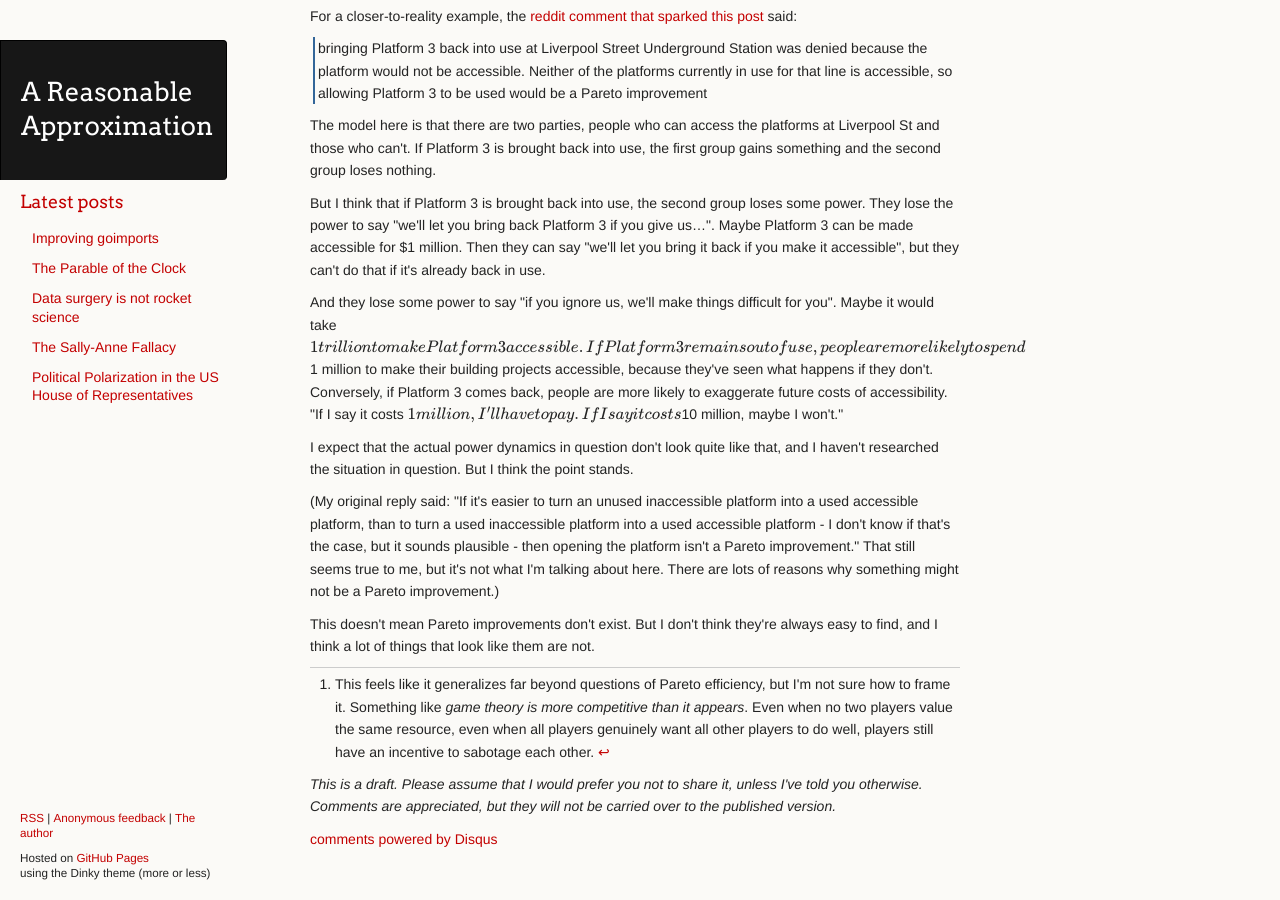
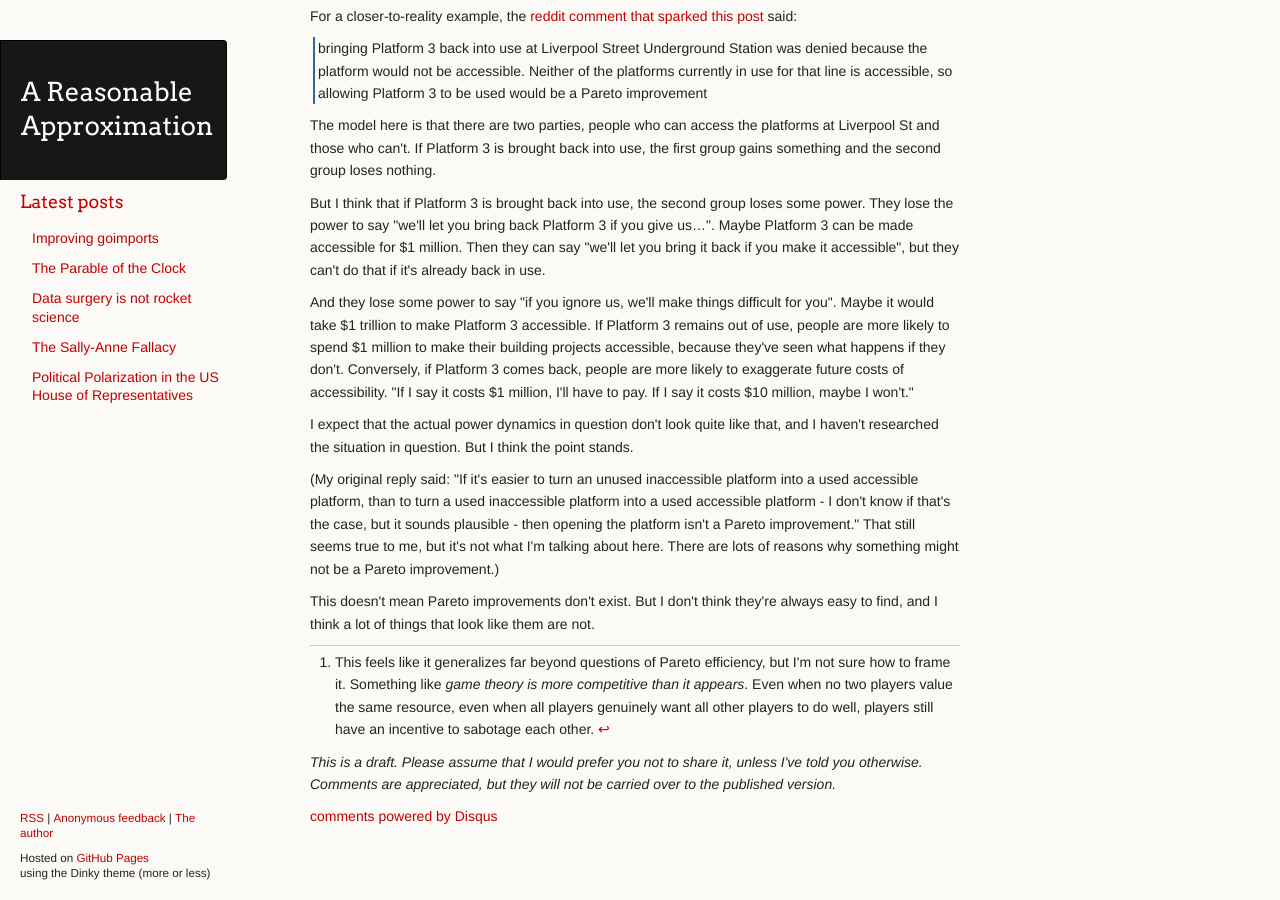
Before and after one commit to ChickenProp/chickenprop.github.com, a Jekyll site: the page built from drafts/pareto-improvements-rare.md, in a window 1280 px wide and 900 px high, scrolled down 591 px. Built offline with Jekyll 4.4.1, drawn with Linux system fonts in a browser that asks for light colours; nearby versions of some CDN libraries; formulas are drawn with MathJax 3; comment, search, counter and statistics services are not loaded; after the commit the page ends 1469 px from its top, so only the background shows below that.

Commit message:
Editing.

```diff
--- a/drafts/pareto-improvements-rare.md
+++ b/drafts/pareto-improvements-rare.md
@@ -26,7 +26,7 @@ The model here is that there are two parties, people who can access the platform
 
 But I think that if Platform 3 is brought back into use, the second group loses some power. They lose the power to say "we'll let you bring back Platform 3 if you give us...". Maybe Platform 3 can be made accessible for $1 million. Then they can say "we'll let you bring it back if you make it accessible", but they can't do that if it's already back in use.
 
-And they lose some power to say "if you ignore us, we'll make things difficult for you". Maybe it would take \$1 trillion to make Platform 3 accessible. If Platform 3 remains out of use, people are more likely to spend \$1 million to make their building projects accessible, because they've seen what happens if they don't. Conversely, if Platform 3 comes back, people are more likely to exaggerate future costs of accessibility. "If I say it costs \$1 million, I'll have to pay. If I say it costs \$10 million, maybe I won't."
+And they lose some power to say "if you ignore us, we'll make things difficult for you". Maybe it would take \\$1 trillion to make Platform 3 accessible. If Platform 3 remains out of use, people are more likely to spend \\$1 million to make their building projects accessible, because they've seen what happens if they don't. Conversely, if Platform 3 comes back, people are more likely to exaggerate future costs of accessibility. "If I say it costs \\$1 million, I'll have to pay. If I say it costs \\$10 million, maybe I won't."
 
 I expect that the actual power dynamics in question don't look quite like that, and I haven't researched the situation in question. But I think the point stands.
 
```
